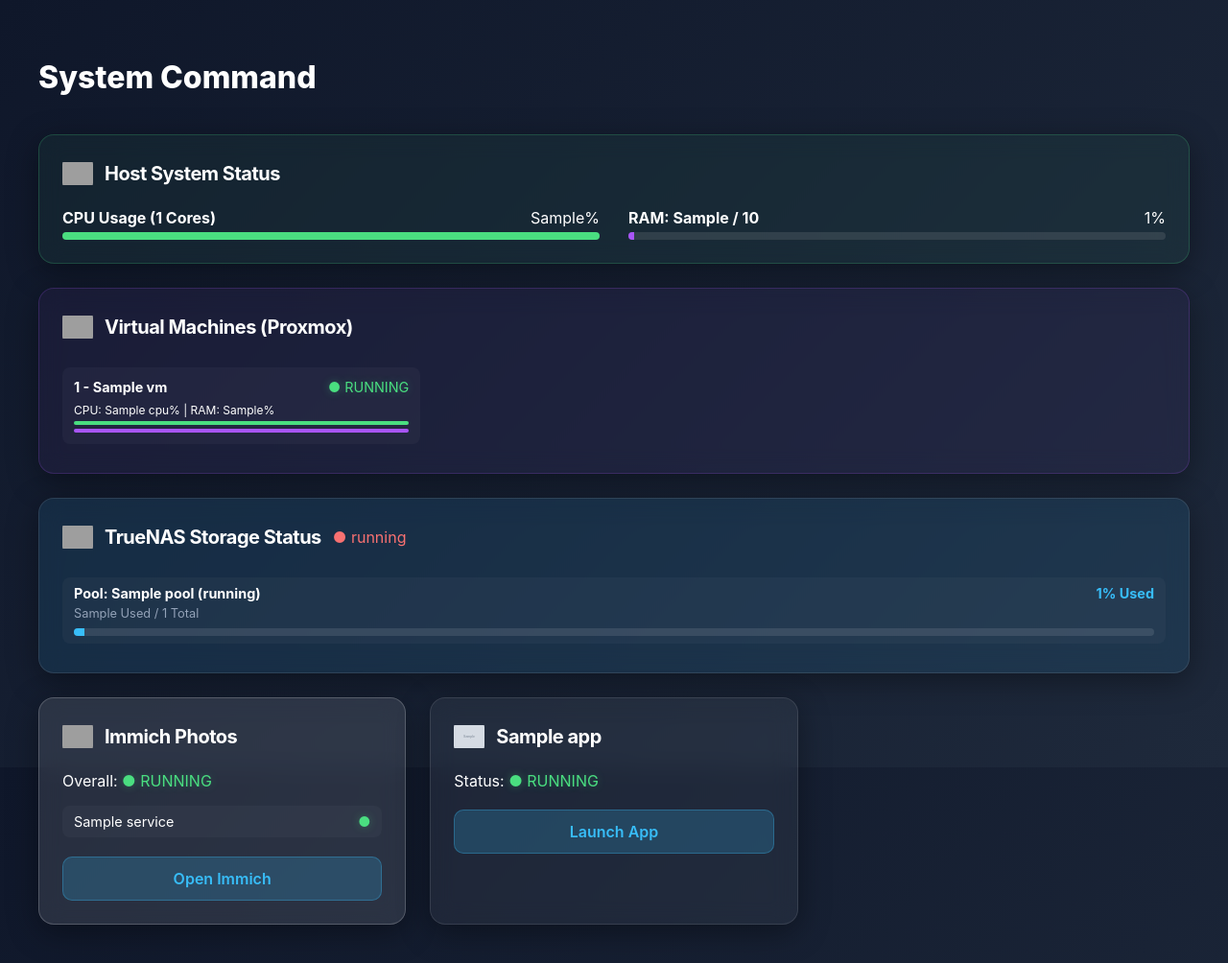
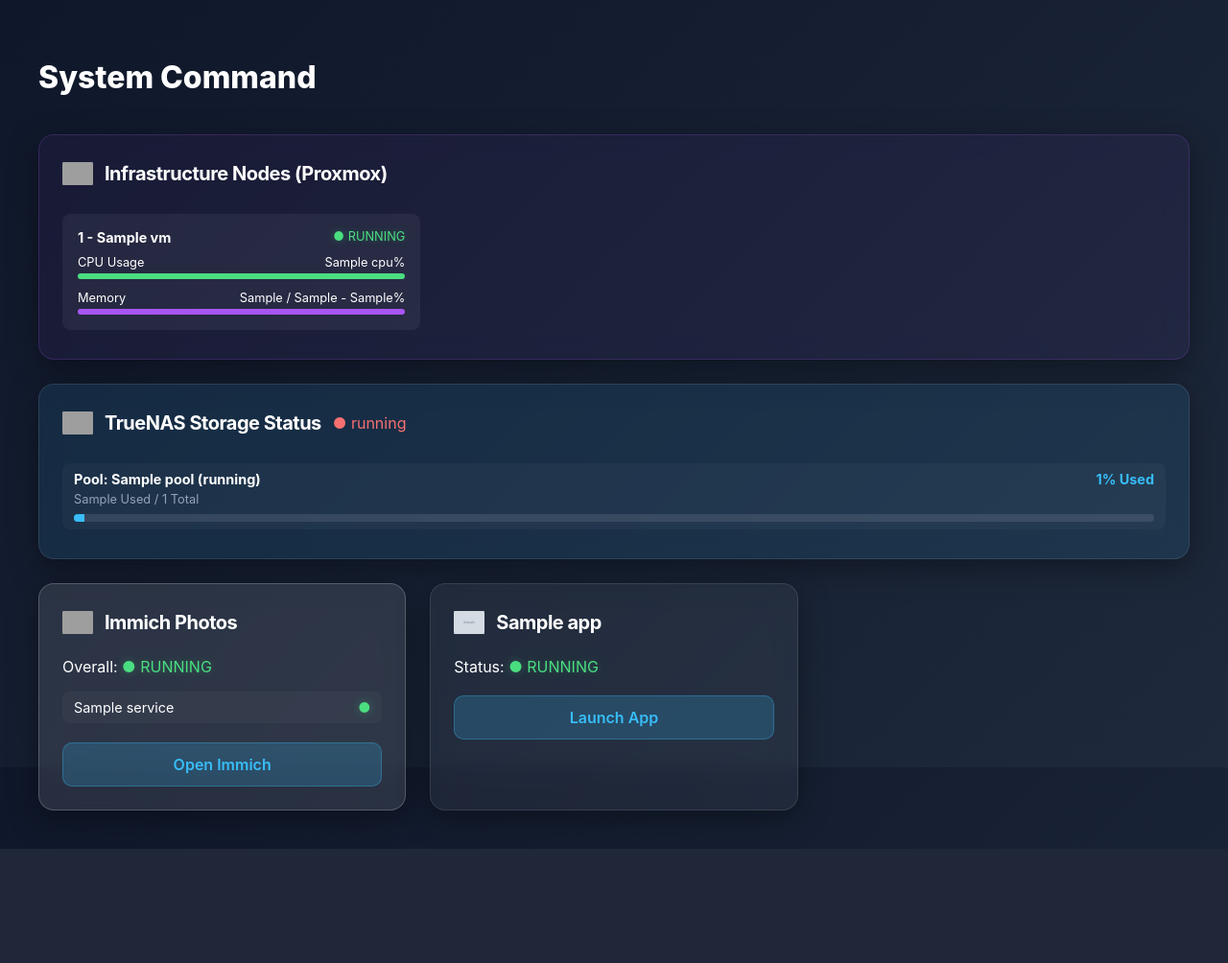
Before and after one commit to TAG-1534/CorePulse, a Flask app: template templates/index.html in a window 1280 px wide. Shown: the whole page at 96% size. After the commit the page ends 885 px from the top, so only its background shows below. Run offline with Flask 3, Linux system fonts and the light colour scheme; the template is opened without the code that fills it: most values are stand-ins (such as "Sample title", 1, 10 or a date in 2020); grey boxes marked "Sample" are stand-in pictures; grey boxes are pictures that could not be loaded.

Commit message:
Update index.html

```diff
--- a/templates/index.html
+++ b/templates/index.html
@@ -98,60 +98,43 @@
     <h1 style="margin-bottom: 40px; font-weight: 800;">System Command</h1>
 
     <div class="grid">
-        <div class="card" style="grid-column: 1 / -1; background: rgba(74, 222, 128, 0.05); border-color: rgba(74, 222, 128, 0.2);">
-            <div class="title-area">
-                <img src="https://cdn.jsdelivr.net/gh/walkxcode/dashboard-icons/png/linux.png" alt="icon">
-                <h2>Host System Status</h2>
-            </div>
-
-            <div style="display: flex; gap: 30px; flex-wrap: wrap;">
-                <div style="flex: 1; min-width: 250px;">
-                    <div style="display: flex; justify-content: space-between; margin-bottom: 5px;">
-                        <strong>CPU Usage ({{ system.cpu_count }} Cores)</strong>
-                        <span id="host-cpu-text">{{ system.cpu_usage }}%</span>
-                    </div>
-                    <div class="progress-bg">
-                        <div id="host-cpu-bar" style="width: {{ system.cpu_usage }}%; background: #4ade80; height: 100%;"></div>
-                    </div>
-                </div>
-
-                <div style="flex: 1; min-width: 250px;">
-                    <div style="display: flex; justify-content: space-between; margin-bottom: 5px;">
-                        <strong>RAM: <span id="host-ram-text">{{ system.ram_used }} / {{ system.ram_total }}</span></strong>
-                        <span id="host-ram-pct">{{ system.ram_percent }}%</span>
-                    </div>
-                    <div class="progress-bg">
-                        <div id="host-ram-bar" style="width: {{ system.ram_percent }}%; background: #a855f7; height: 100%;"></div>
-                    </div>
-                </div>
-            </div>
-        </div>
-
         <div class="card" style="grid-column: 1 / -1; background: rgba(168, 85, 247, 0.05); border-color: rgba(168, 85, 247, 0.2);">
             <div class="title-area">
                 <img src="https://cdn.jsdelivr.net/gh/walkxcode/dashboard-icons/png/proxmox.png" alt="icon">
-                <h2>Virtual Machines (Proxmox)</h2>
+                <h2>Infrastructure Nodes (Proxmox)</h2>
             </div>
 
-            <div style="display: grid; grid-template-columns: repeat(auto-fill, minmax(280px, 1fr)); gap: 15px;">
+            <div style="display: grid; grid-template-columns: repeat(auto-fill, minmax(320px, 1fr)); gap: 15px;">
                 {% for vm in vms %}
-                <div class="sub-service" style="flex-direction: column; align-items: stretch; padding: 12px;">
-                    <div style="display: flex; justify-content: space-between; margin-bottom: 8px;">
+                <div class="sub-service" style="flex-direction: column; align-items: stretch; padding: 16px; background: rgba(255,255,255,0.05);">
+                    <div style="display: flex; justify-content: space-between; margin-bottom: 10px;">
                         <strong>{{ vm.vmid }} - {{ vm.name }}</strong>
-                        <span class="status-{{ 'running' if vm.status == 'running' else 'exited' }}">● {{ vm.status.upper() }}</span>
+                        <span class="status-{{ 'running' if vm.status == 'running' else 'exited' }}" style="font-size: 0.8rem;">
+                            ● {{ vm.status.upper() }}
+                        </span>
                     </div>
 
                     {% if vm.status == 'running' %}
-                    <div style="font-size: 0.75rem; margin-bottom: 4px;">
-                        CPU: <span id="text-cpu-{{ vm.vmid }}">{{ vm.cpu }}</span>% |
-                        RAM: <span id="text-mem-{{ vm.vmid }}">{{ vm.mem_pct }}</span>%
+                    <div style="display: flex; justify-content: space-between; font-size: 0.8rem; margin-bottom: 4px;">
+                        <span>CPU Usage</span>
+                        <span><span id="text-cpu-{{ vm.vmid }}">{{ vm.cpu }}</span>%</span>
                     </div>
-                    <div class="progress-bg" style="height: 4px; margin-bottom: 4px;">
+                    <div class="progress-bg" style="height: 6px; margin-bottom: 12px;">
                         <div id="vm-cpu-{{ vm.vmid }}" style="width: {{ vm.cpu }}%; background: #4ade80; height: 100%;"></div>
                     </div>
-                    <div class="progress-bg" style="height: 4px;">
+
+                    <div style="display: flex; justify-content: space-between; font-size: 0.8rem; margin-bottom: 4px;">
+                        <span>Memory</span>
+                        <span>
+                            <span id="text-mem-raw-{{ vm.vmid }}">{{ vm.mem_used }} / {{ vm.mem_max }}</span>
+                            - <span id="text-mem-pct-{{ vm.vmid }}">{{ vm.mem_pct }}</span>%
+                        </span>
+                    </div>
+                    <div class="progress-bg" style="height: 6px;">
                         <div id="vm-mem-{{ vm.vmid }}" style="width: {{ vm.mem_pct }}%; background: #a855f7; height: 100%;"></div>
                     </div>
+                    {% else %}
+                    <div style="color: #64748b; font-size: 0.8rem; font-style: italic;">System Offline</div>
                     {% endif %}
                 </div>
                 {% endfor %}
@@ -189,7 +172,6 @@
                 <h2>Immich Photos</h2>
             </div>
             <p>Overall: <span class="status-{{ groups['Immich']['status'] }}">● {{ groups['Immich']['status'].upper() }}</span></p>
-
             <div style="margin: 10px 0;">
                 {% for s in groups['Immich']['services'] %}
                 <div class="sub-service">
@@ -219,25 +201,22 @@
             fetch('/api/stats')
                 .then(response => response.json())
                 .then(data => {
-                    // Update Host
-                    document.getElementById('host-cpu-bar').style.width = data.system.cpu_usage + '%';
-                    document.getElementById('host-cpu-text').innerText = data.system.cpu_usage + '%';
-                    document.getElementById('host-ram-bar').style.width = data.system.ram_percent + '%';
-                    document.getElementById('host-ram-pct').innerText = data.system.ram_percent + '%';
-                    document.getElementById('host-ram-text').innerText = data.system.ram_used + ' / ' + data.system.ram_total;
-
-                    // Update VMs
+                    // Update VMs (Cleaned of Host references)
+                    if (data.vms) {
                         data.vms.forEach(vm => {
                             const cpuBar = document.getElementById(`vm-cpu-${vm.vmid}`);
                             const memBar = document.getElementById(`vm-mem-${vm.vmid}`);
                             const cpuText = document.getElementById(`text-cpu-${vm.vmid}`);
-                        const memText = document.getElementById(`text-mem-${vm.vmid}`);
+                            const memPctText = document.getElementById(`text-mem-pct-${vm.vmid}`);
+                            const memRawText = document.getElementById(`text-mem-raw-${vm.vmid}`);
 
                             if(cpuBar) cpuBar.style.width = vm.cpu + '%';
                             if(memBar) memBar.style.width = vm.mem_pct + '%';
                             if(cpuText) cpuText.innerText = vm.cpu;
-                        if(memText) memText.innerText = vm.mem_pct;
+                            if(memPctText) memPctText.innerText = vm.mem_pct;
+                            if(memRawText) memRawText.innerText = `${vm.mem_used} / ${vm.mem_max}`;
                         });
+                    }
                 })
                 .catch(err => console.error("Update failed:", err));
         }
```
Lines whose indentation alone changed are shown as unchanged.
